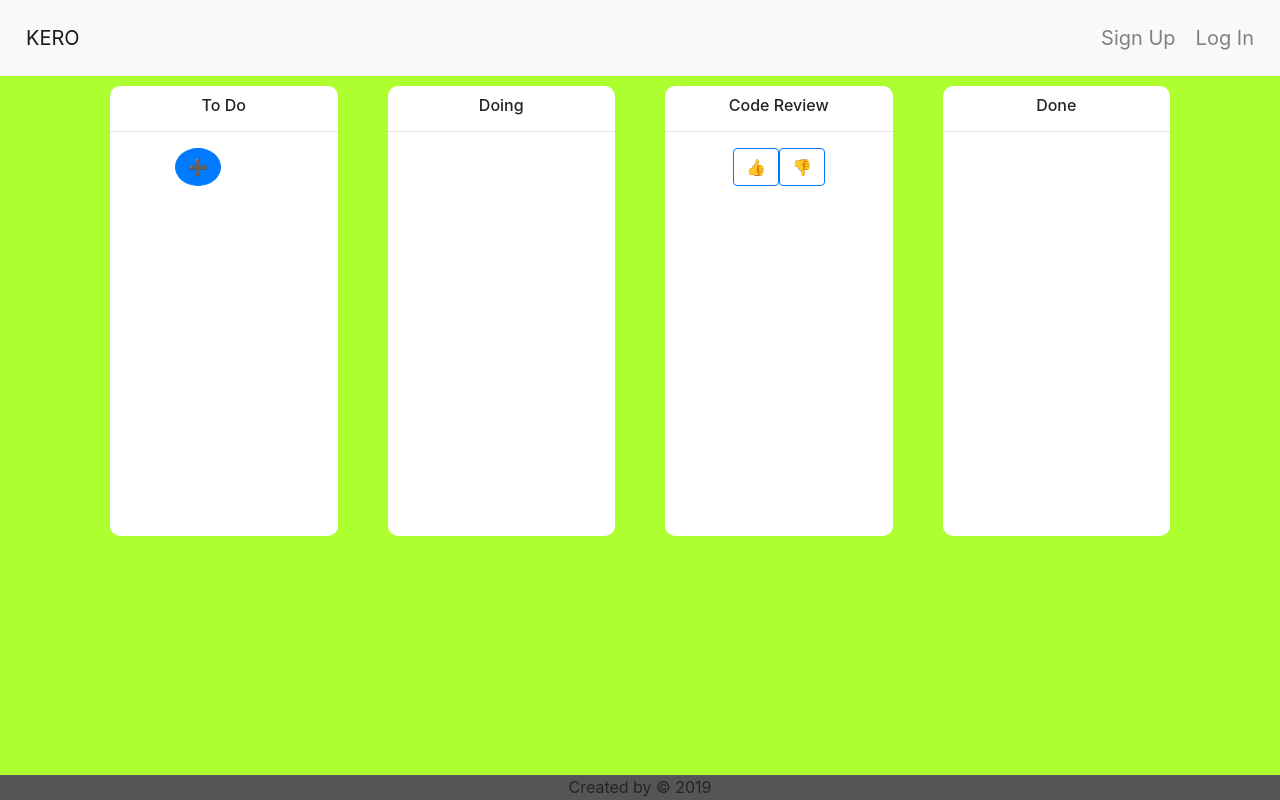
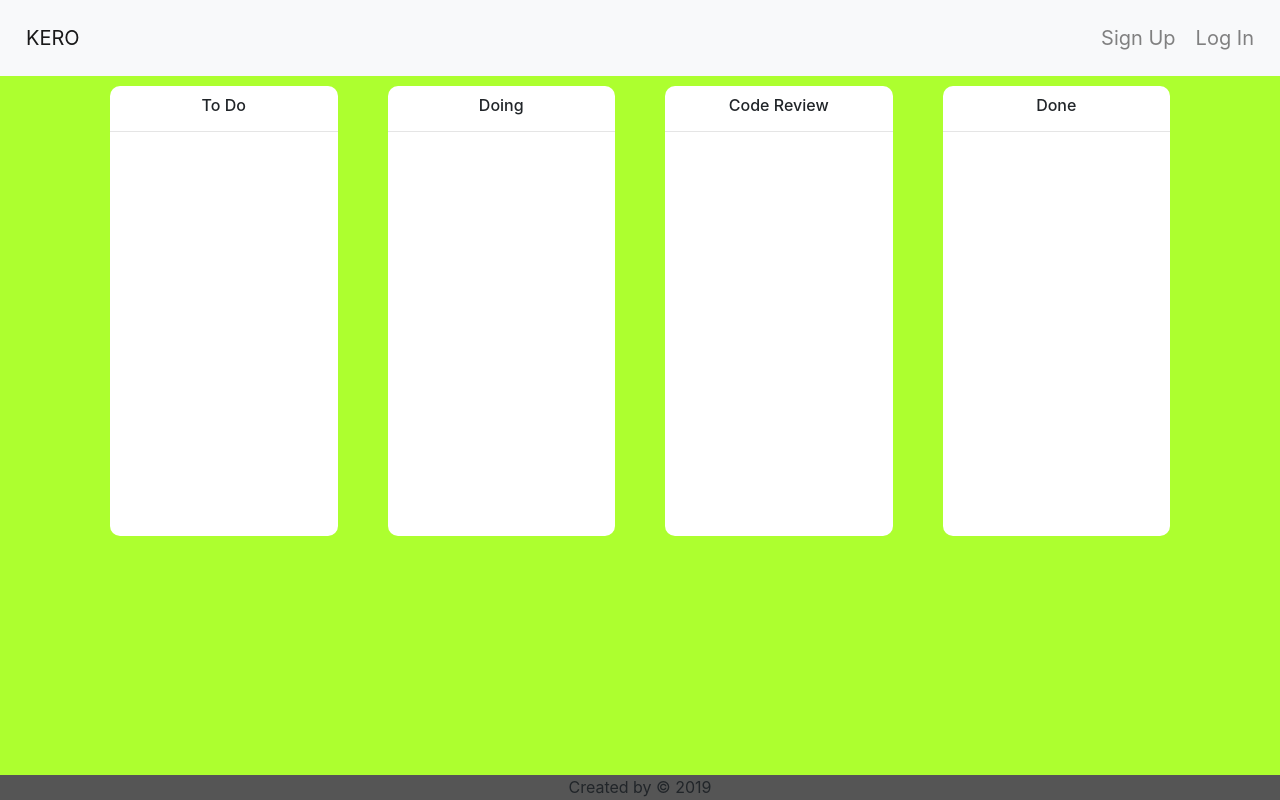
Before and after one commit to nathanalexanderpage/kero, a React (Create React App) app in the folder client-side/: page /swimlane in a window 1280 px wide. Built offline with nearby package versions, Linux system fonts and the light colour scheme; no server answers.

Commit message:
called Swimlane in Board.js, and removed cards, forms, and buttons from Board.js

```diff
--- a/client-side/src/pages/Board.js
+++ b/client-side/src/pages/Board.js
@@ -82,8 +82,6 @@ class Board extends Component {
         </div>
       );
     }
-
-
     return(
       <Container >
         <Row >
@@ -91,7 +89,13 @@ class Board extends Component {
           <div>{this.props.project}</div>
             <div>{this.props.sprint}</div>
             <Row id="mainboard"></Row>
+            <Swimlane />
 
+            <Form inline onSubmit={(e) => e.preventDefault()}>
+              <Button color="primary"
+                      onClick={this.toggle}
+                      id="new-task">➕</Button>
+            </Form>
             <Modal isOpen={this.state.modal}
                     toggle={this.toggle}
                     className={this.props.className} >
--- a/client-side/src/pages/SwimLane.js
+++ b/client-side/src/pages/SwimLane.js
@@ -14,11 +14,6 @@ class SwimLane extends Component {
                 <div className= 'board-columns'>
                   <h6 className= 'column-name'>To Do</h6>
                   <hr></hr>
-                  <Form inline onSubmit={(e) => e.preventDefault()}>
-                    <Button color="primary"
-                            onClick={this.toggle}
-                            id="new-task">➕</Button>
-                  </Form>
                 </ div>
               </Col>
               <Col>
@@ -31,8 +26,8 @@ class SwimLane extends Component {
                 <div className= 'board-columns'>
                   <h6 className= 'column-name' id='code-review'>Code Review</h6>
                   <hr></hr>
-                    <Button outline color="primary">👍</Button>
-                    <Button outline color="primary">👎</Button>
+                    {/* <Button outline color="primary">👍</Button>
+                    <Button outline color="primary">👎</Button> */}
                 </ div>
               </Col>
               <Col>
```
